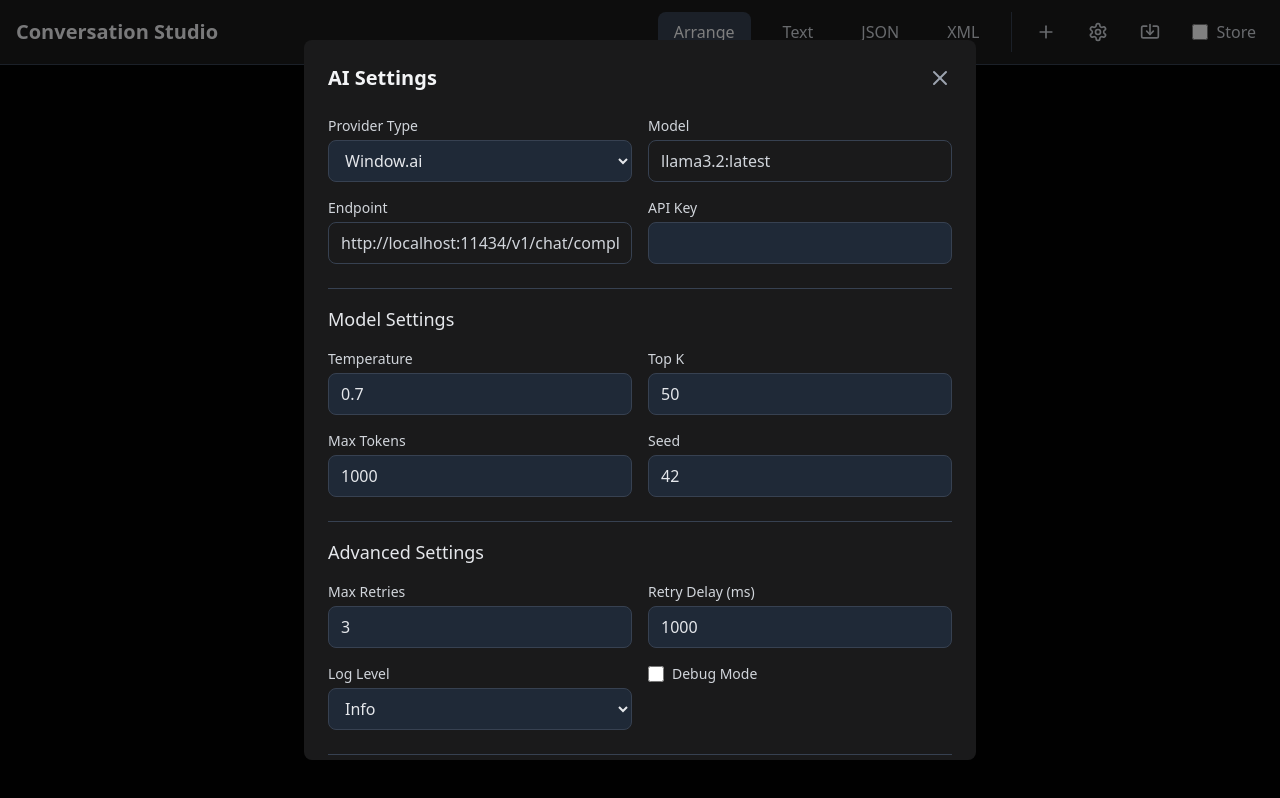
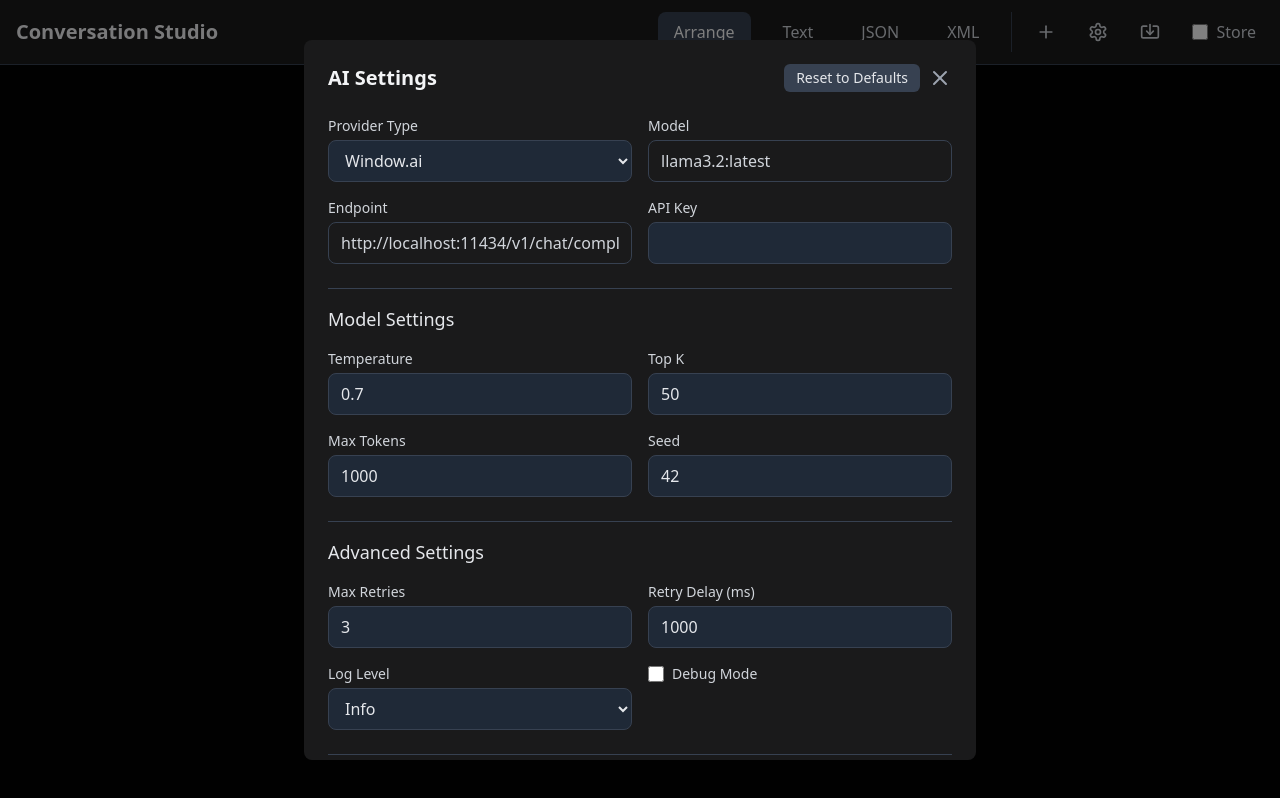
Before and after one commit to johnhenry/conversation-studio, a React (Vite) app: page / in a window 1280 px wide. Both pictures are taken after a click on the button 1098 px from the left and 32 px from the top of the page. Built offline with nearby package versions, Linux system fonts and the light colour scheme.

Commit message:
improve settings

```diff
--- a/src/App.tsx
+++ b/src/App.tsx
@@ -14,6 +14,7 @@ import { importComments } from "./utils/import";
 import { DEFAULT_USER_ID, DEFAULT_COMMENT_TYPE, DEFAULT_AI_CONFIG } from "./config";
 import Header from "./components/Header";
 import SettingsModal from "./components/SettingsModal";
+import { useAIConfig } from "./hooks/useAIConfig";
 
 // Convert Comment to CommentData by removing UI-specific properties
 const stripUIProperties = (comment: Comment): CommentData => ({
@@ -46,6 +47,7 @@ function App() {
   const [showEditor, setShowEditor] = useState(false);
   const [showSettings, setShowSettings] = useState(false);
   const [replyToId, setReplyToId] = useState<string | undefined>();
+  const { aiConfig, setAIConfig } = useAIConfig();
   const [autoReplySettings, setAutoReplySettings] = useState<{
     userId?: string;
     autoGenerate?: boolean;
@@ -56,7 +58,6 @@ function App() {
   });
   const [isInitialized, setIsInitialized] = useState(false);
   const [selectedCommentId, setSelectedCommentId] = useState<string | undefined>();
-  const [aiConfig, setAIConfig] = useState<AIConfig>(DEFAULT_AI_CONFIG);
   const fileInputRef = useRef<HTMLInputElement>(null);
 
   // Counter for ensuring unique IDs
@@ -429,6 +430,7 @@ function App() {
     handleCommentAttachmentRemove,
     selectedCommentId,
     showEditor,
+    aiConfig,
   ]);
 
   // Memoize the export preview component
--- a/src/components/SettingsModal.tsx
+++ b/src/components/SettingsModal.tsx
@@ -1,6 +1,22 @@
 import React from 'react';
 import { X } from 'lucide-react';
 import type { AIConfig } from '../types';
+
+const DEFAULT_AI_CONFIG: AIConfig = {
+    type: '',
+    model: '',
+    endpoint: '',
+    apiKey: '',
+    temperature: 0.5,
+    topK: 40,
+    maxTokens: 2048,
+    seed: 0,
+    maxRetries: 3,
+    retryDelay: 500,
+    logLevel: 'error',
+    debug: false,
+    systemPrompt: '',
+};
 
 interface SettingsModalProps {
     isOpen: boolean;
@@ -18,10 +34,23 @@ const SettingsModal: React.FC<SettingsModalProps> = ({
     if (!isOpen) return null;
 
     const handleChange = (field: keyof AIConfig, value: any) => {
+        // Validate and convert numeric values
+        let processedValue = value;
+        if (['temperature', 'topK', 'maxTokens', 'seed', 'maxRetries', 'retryDelay'].includes(field)) {
+            const num = Number(value);
+            if (!isNaN(num)) {
+                processedValue = num;
+            }
+        }
+
         onAIConfigChange({
             ...aiConfig,
-            [field]: value
+            [field]: processedValue
         });
+    };
+
+    const handleDebugChange = (e: React.ChangeEvent<HTMLInputElement>) => {
+        handleChange('debug', e.target.checked);
     };
 
     return (
@@ -29,12 +58,20 @@ const SettingsModal: React.FC<SettingsModalProps> = ({
             <div className="bg-[#1A1A1B] rounded-lg p-6 w-full max-w-2xl max-h-[90vh] overflow-y-auto">
                 <div className="flex justify-between items-center mb-6">
                     <h2 className="text-xl font-semibold text-gray-100">AI Settings</h2>
+                    <div className="flex items-center gap-2">
+                        <button
+                            onClick={() => onAIConfigChange({ ...DEFAULT_AI_CONFIG })}
+                            className="px-3 py-1 text-sm bg-gray-700 hover:bg-gray-600 rounded-md text-gray-200"
+                        >
+                            Reset to Defaults
+                        </button>
                         <button
                             onClick={onClose}
                             className="text-gray-400 hover:text-gray-200 transition-colors"
                         >
                             <X size={24} />
                         </button>
+                    </div>
                 </div>
 
                 <div className="space-y-6">
@@ -104,7 +141,7 @@ const SettingsModal: React.FC<SettingsModalProps> = ({
                                     max="1"
                                     step="0.1"
                                     value={aiConfig.temperature}
-                                    onChange={(e) => handleChange('temperature', parseFloat(e.target.value))}
+                                    onChange={(e) => handleChange('temperature', e.target.value)}
                                     className="w-full px-3 py-2 bg-gray-800 border border-gray-700 rounded-lg text-gray-200 focus:outline-none focus:border-blue-500"
                                 />
                             </div>
@@ -117,7 +154,7 @@ const SettingsModal: React.FC<SettingsModalProps> = ({
                                     type="number"
                                     min="1"
                                     value={aiConfig.topK}
-                                    onChange={(e) => handleChange('topK', parseInt(e.target.value))}
+                                    onChange={(e) => handleChange('topK', e.target.value)}
                                     className="w-full px-3 py-2 bg-gray-800 border border-gray-700 rounded-lg text-gray-200 focus:outline-none focus:border-blue-500"
                                 />
                             </div>
@@ -130,7 +167,7 @@ const SettingsModal: React.FC<SettingsModalProps> = ({
                                     type="number"
                                     min="1"
                                     value={aiConfig.maxTokens}
-                                    onChange={(e) => handleChange('maxTokens', parseInt(e.target.value))}
+                                    onChange={(e) => handleChange('maxTokens', e.target.value)}
                                     className="w-full px-3 py-2 bg-gray-800 border border-gray-700 rounded-lg text-gray-200 focus:outline-none focus:border-blue-500"
                                 />
                             </div>
@@ -143,7 +180,7 @@ const SettingsModal: React.FC<SettingsModalProps> = ({
                                     type="number"
                                     min="0"
                                     value={aiConfig.seed}
-                                    onChange={(e) => handleChange('seed', parseInt(e.target.value))}
+                                    onChange={(e) => handleChange('seed', e.target.value)}
                                     className="w-full px-3 py-2 bg-gray-800 border border-gray-700 rounded-lg text-gray-200 focus:outline-none focus:border-blue-500"
                                 />
                             </div>
@@ -161,7 +198,7 @@ const SettingsModal: React.FC<SettingsModalProps> = ({
                                     type="number"
                                     min="0"
                                     value={aiConfig.maxRetries}
-                                    onChange={(e) => handleChange('maxRetries', parseInt(e.target.value))}
+                                    onChange={(e) => handleChange('maxRetries', e.target.value)}
                                     className="w-full px-3 py-2 bg-gray-800 border border-gray-700 rounded-lg text-gray-200 focus:outline-none focus:border-blue-500"
                                 />
                             </div>
@@ -174,7 +211,7 @@ const SettingsModal: React.FC<SettingsModalProps> = ({
                                     type="number"
                                     min="0"
                                     value={aiConfig.retryDelay}
-                                    onChange={(e) => handleChange('retryDelay', parseInt(e.target.value))}
+                                    onChange={(e) => handleChange('retryDelay', e.target.value)}
                                     className="w-full px-3 py-2 bg-gray-800 border border-gray-700 rounded-lg text-gray-200 focus:outline-none focus:border-blue-500"
                                 />
                             </div>
@@ -200,7 +237,7 @@ const SettingsModal: React.FC<SettingsModalProps> = ({
                                     <input
                                         type="checkbox"
                                         checked={aiConfig.debug}
-                                        onChange={(e) => handleChange('debug', e.target.checked)}
+                                        onChange={handleDebugChange}
                                         className="w-4 h-4 bg-gray-800 border-gray-700 rounded focus:ring-blue-500"
                                     />
                                     <span>Debug Mode</span>
--- /dev/null
+++ b/src/hooks/useAIConfig.ts
@@ -0,0 +1,77 @@
+import { useState, useEffect, useCallback } from 'react';
+import { AIConfig, DEFAULT_AI_CONFIG } from '../config';
+
+const AI_CONFIG_STORAGE_KEY = 'conversation-studio-ai-config';
+
+export function useAIConfig() {
+    // Initialize state from localStorage or default
+    const [aiConfig, setAIConfigState] = useState<AIConfig>(() => {
+        const stored = localStorage.getItem(AI_CONFIG_STORAGE_KEY);
+        if (stored) {
+            try {
+                return { ...DEFAULT_AI_CONFIG, ...JSON.parse(stored) };
+            } catch (e) {
+                console.error('Failed to parse stored AI config:', e);
+                return DEFAULT_AI_CONFIG;
+            }
+        }
+        return DEFAULT_AI_CONFIG;
+    });
+
+    // Sync to localStorage whenever config changes
+    useEffect(() => {
+        try {
+            localStorage.setItem(AI_CONFIG_STORAGE_KEY, JSON.stringify(aiConfig));
+            // Dispatch custom event for cross-component sync
+            window.dispatchEvent(new CustomEvent('aiconfig-changed', { detail: aiConfig }));
+        } catch (e) {
+            console.error('Failed to save AI config to localStorage:', e);
+        }
+    }, [aiConfig]);
+
+    // Listen for changes from other components
+    useEffect(() => {
+        const handleConfigChange = (event: CustomEvent<AIConfig>) => {
+            setAIConfigState(event.detail);
+        };
+
+        window.addEventListener('aiconfig-changed', handleConfigChange as EventListener);
+        return () => {
+            window.removeEventListener('aiconfig-changed', handleConfigChange as EventListener);
+        };
+    }, []);
+
+    // Validate config values before updating
+    const setAIConfig = useCallback((newConfig: Partial<AIConfig> | ((prev: AIConfig) => AIConfig)) => {
+        setAIConfigState(prev => {
+            const nextConfig = typeof newConfig === 'function' ? newConfig(prev) : { ...prev, ...newConfig };
+
+            // Validate numeric fields
+            if (typeof nextConfig.temperature === 'number') {
+                nextConfig.temperature = Math.max(0, Math.min(1, nextConfig.temperature));
+            }
+            if (typeof nextConfig.maxTokens === 'number') {
+                nextConfig.maxTokens = Math.max(1, nextConfig.maxTokens);
+            }
+            if (typeof nextConfig.maxRetries === 'number') {
+                nextConfig.maxRetries = Math.max(0, Math.floor(nextConfig.maxRetries));
+            }
+            if (typeof nextConfig.retryDelay === 'number') {
+                nextConfig.retryDelay = Math.max(0, nextConfig.retryDelay);
+            }
+
+            return nextConfig;
+        });
+    }, []);
+
+    // Reset config to defaults
+    const resetConfig = useCallback(() => {
+        setAIConfig(DEFAULT_AI_CONFIG);
+    }, []);
+
+    return {
+        aiConfig,
+        setAIConfig,
+        resetConfig
+    };
+}
```
Lines whose indentation alone changed are shown as unchanged.
